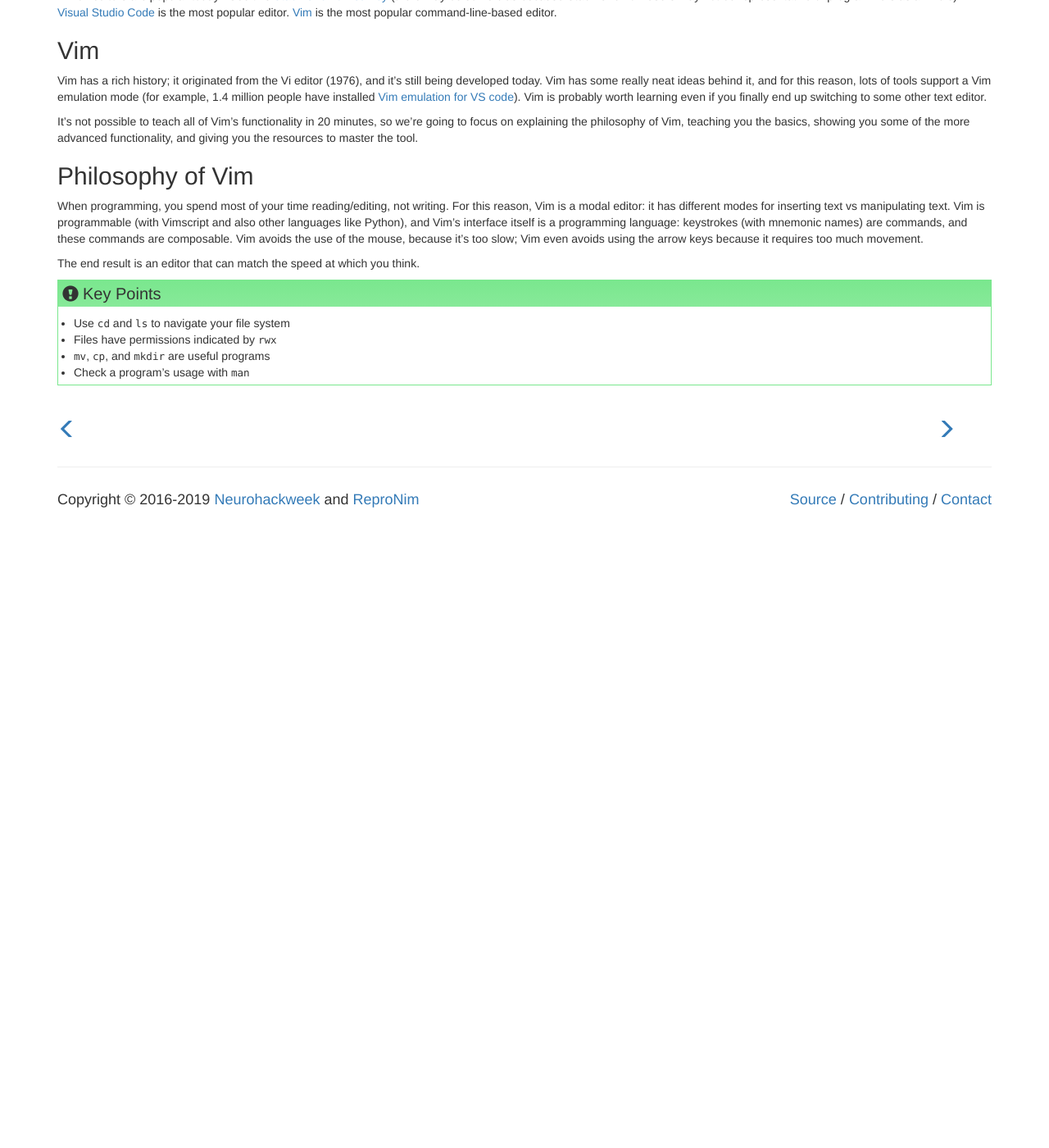
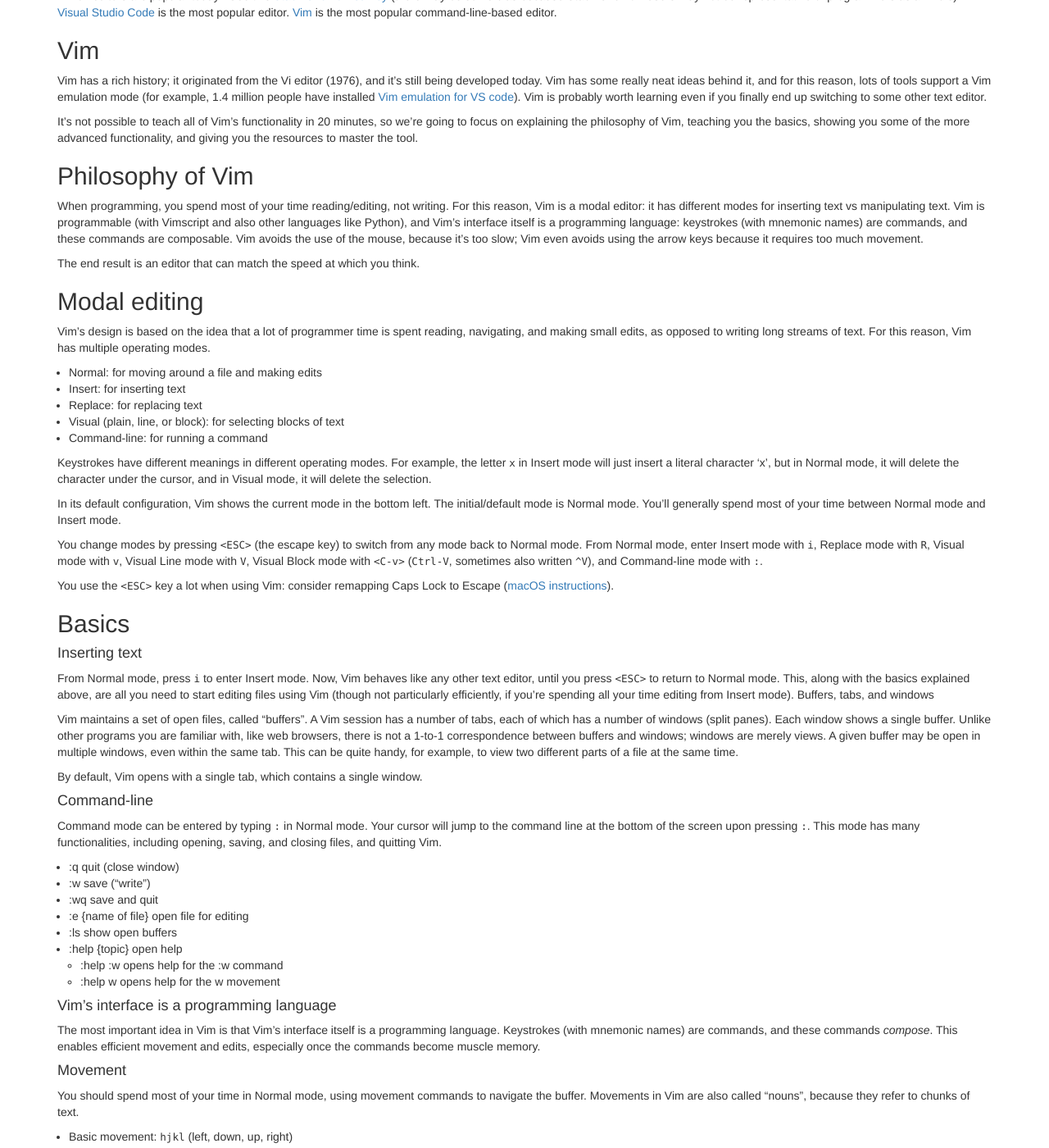
Before and after one commit to axiezai/wcm_datasci_basics_01shell, a Jekyll site: the page built from _episodes/04-editors.md, in a window 1280 px wide and 1400 px high, scrolled down 705 px. Shown: the whole window at 82% size. Built offline with Jekyll 4.4.1, drawn with Linux system fonts in a browser that asks for light colours; before the commit the page ends 1335 px from its top, so only the background shows below that; some of the changed text lies outside the part shown.

Commit message:
vim fundamentals

```diff
--- a/_episodes/04-editors.md
+++ b/_episodes/04-editors.md
@@ -42,3 +42,110 @@ It’s not possible to teach all of Vim’s functionality in 20 minutes, so we
 When programming, you spend most of your time reading/editing, not writing. For this reason, Vim is a modal editor: it has different modes for inserting text vs manipulating text. Vim is programmable (with Vimscript and also other languages like Python), and Vim’s interface itself is a programming language: keystrokes (with mnemonic names) are commands, and these commands are composable. Vim avoids the use of the mouse, because it’s too slow; Vim even avoids using the arrow keys because it requires too much movement.
 
 The end result is an editor that can match the speed at which you think.
+
+## Modal editing
+
+Vim’s design is based on the idea that a lot of programmer time is spent reading, navigating, and making small edits, as opposed to writing long streams of text. For this reason, Vim has multiple operating modes.
+
+ - Normal: for moving around a file and making edits
+ - Insert: for inserting text
+ - Replace: for replacing text
+ - Visual (plain, line, or block): for selecting blocks of text
+ - Command-line: for running a command
+
+Keystrokes have different meanings in different operating modes. For example, the letter `x` in Insert mode will just insert a literal character ‘x’, but in Normal mode, it will delete the character under the cursor, and in Visual mode, it will delete the selection.
+
+In its default configuration, Vim shows the current mode in the bottom left. The initial/default mode is Normal mode. You’ll generally spend most of your time between Normal mode and Insert mode.
+
+You change modes by pressing `<ESC>` (the escape key) to switch from any mode back to Normal mode. From Normal mode, enter Insert mode with `i`, Replace mode with `R`, Visual mode with `v`, Visual Line mode with `V`, Visual Block mode with `<C-v>` (`Ctrl-V`, sometimes also written `^V`), and Command-line mode with `:`.
+
+You use the `<ESC>` key a lot when using Vim: consider remapping Caps Lock to Escape ([macOS instructions](https://vim.fandom.com/wiki/Map_caps_lock_to_escape_in_macOS)).
+
+## Basics
+#### Inserting text
+
+From Normal mode, press `i` to enter Insert mode. Now, Vim behaves like any other text editor, until you press `<ESC>` to return to Normal mode. This, along with the basics explained above, are all you need to start editing files using Vim (though not particularly efficiently, if you’re spending all your time editing from Insert mode).
+Buffers, tabs, and windows
+
+Vim maintains a set of open files, called “buffers”. A Vim session has a number of tabs, each of which has a number of windows (split panes). Each window shows a single buffer. Unlike other programs you are familiar with, like web browsers, there is not a 1-to-1 correspondence between buffers and windows; windows are merely views. A given buffer may be open in multiple windows, even within the same tab. This can be quite handy, for example, to view two different parts of a file at the same time.
+
+By default, Vim opens with a single tab, which contains a single window.
+
+#### Command-line
+
+Command mode can be entered by typing `:` in Normal mode. Your cursor will jump to the command line at the bottom of the screen upon pressing `:`. This mode has many functionalities, including opening, saving, and closing files, and quitting Vim.
+
+ - :q quit (close window)
+ - :w save (“write”)
+ - :wq save and quit
+ - :e {name of file} open file for editing
+ - :ls show open buffers
+ - :help {topic} open help
+    - :help :w opens help for the :w command
+    - :help w opens help for the w movement
+
+#### Vim's interface is a programming language
+
+The most important idea in Vim is that Vim’s interface itself is a programming language. Keystrokes (with mnemonic names) are commands, and these commands <em>compose</em>. This enables efficient movement and edits, especially once the commands become muscle memory.
+
+#### Movement
+
+You should spend most of your time in Normal mode, using movement commands to navigate the buffer. Movements in Vim are also called “nouns”, because they refer to chunks of text.
+
+ - Basic movement: `hjkl` (left, down, up, right)
+ - Words: `w` (next word), `b` (beginning of word), `e` (end of word)
+ - Lines: `0` (beginning of line), `^` (first non-blank character), `$` (end of line)
+ - Screen: `H` (top of screen), `M` (middle of screen), `L` (bottom of screen)
+ - Scroll: `Ctrl-u` (up), `Ctrl-d` (down)
+ - File: `gg` (beginning of file), `G` (end of file)
+ - Line numbers: `:{number}<CR>` or `{number}G` (line {number})
+ - Misc: `%` (corresponding item)
+ - Find: `f{character}`, `t{character}`, `F{character}`, `T{character}`
+     - find/to forward/backward `{character}` on the current line
+     - `,` / `;` for navigating matches
+- Search: `/{regex}`, `n` / `N` for navigating matches
+
+#### Selection
+Visual modes:
+
+ - Visual
+ - Visual Line
+ - Visual Block
+
+Can use movement keys to make selection.
+
+#### Edits
+Everything that you used to do with the mouse, you now do with the keyboard using editing commands that compose with movement commands. Here’s where Vim’s interface starts to look like a programming language. Vim’s editing commands are also called “verbs”, because verbs act on nouns.
+
+ - i enter Insert mode
+   - but for manipulating/deleting text, want to use something more than backspace
+ - o / O insert line below / above
+ - d{motion} delete {motion}
+   - e.g. `dw` is delete word, `d$` is delete to end of line, `d0` is delete to beginning of line
+ - `c{motion}` change `{motion}`
+   - e.g. `cw` is change word
+        like `d{motion}` followed by `i`
+ - x delete character (equal do `dl`)
+ - s substitute character (equal to `xi`)
+ - Visual mode + manipulation
+   - select text, `d` to delete it or `c` to change it
+ - `u` to undo, `<C-r>` to redo
+ - `y` to copy / “yank” (some other commands like `d` also copy)
+ - `p` to paste
+ - Lots more to learn: e.g. `~` flips the case of a character
+
+#### Counts
+
+You can combine nouns and verbs with a count, which will perform a given action a number of times.
+
+ - 3w move 3 words forward
+ - 5j move 5 lines down
+ - 7dw delete 7 words
+
+#### Modifiers
+
+You can use modifiers to change the meaning of a noun. Some modifiers are `i`, which means “inner” or “inside”, and `a`, which means “around”.
+
+ - `ci(` change the contents inside the current pair of parentheses
+ - `ci[` change the contents inside the current pair of square brackets
+ - `da'` delete a single-quoted string, including the surrounding single quotes
```
